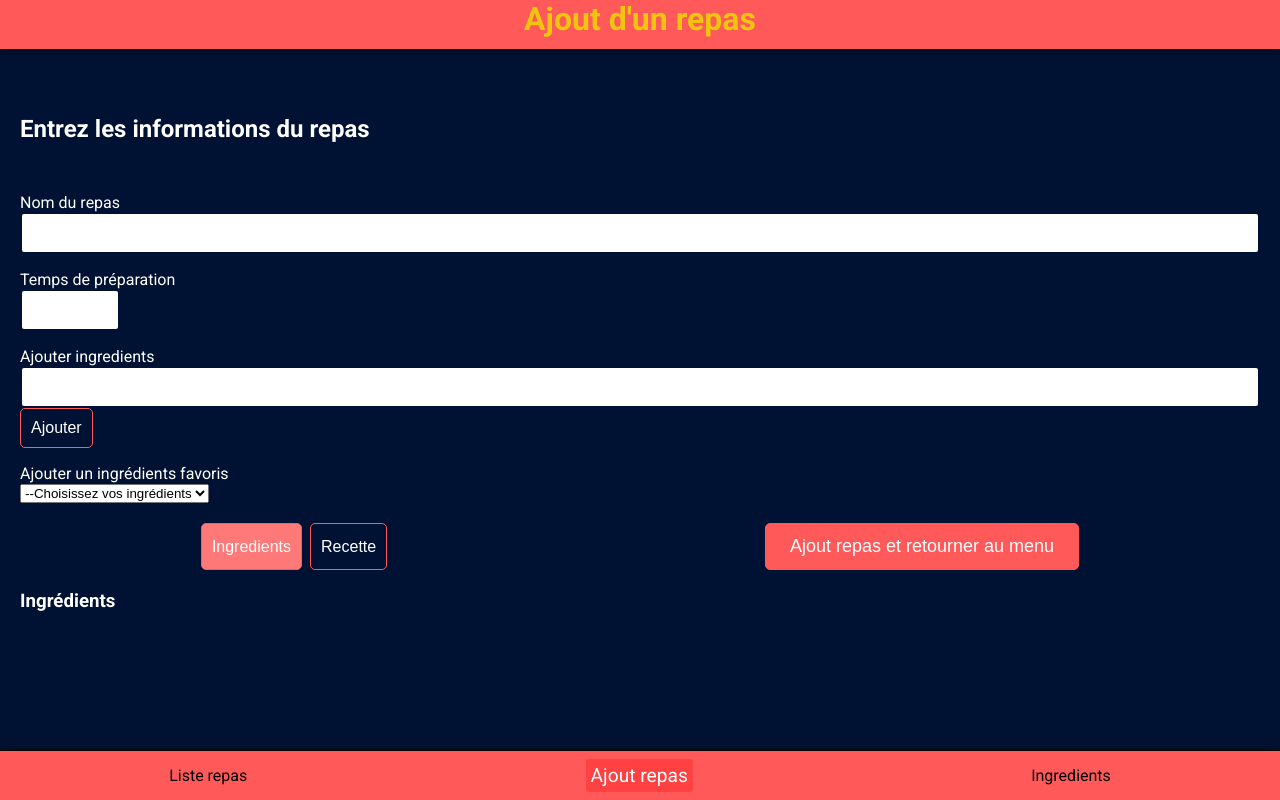
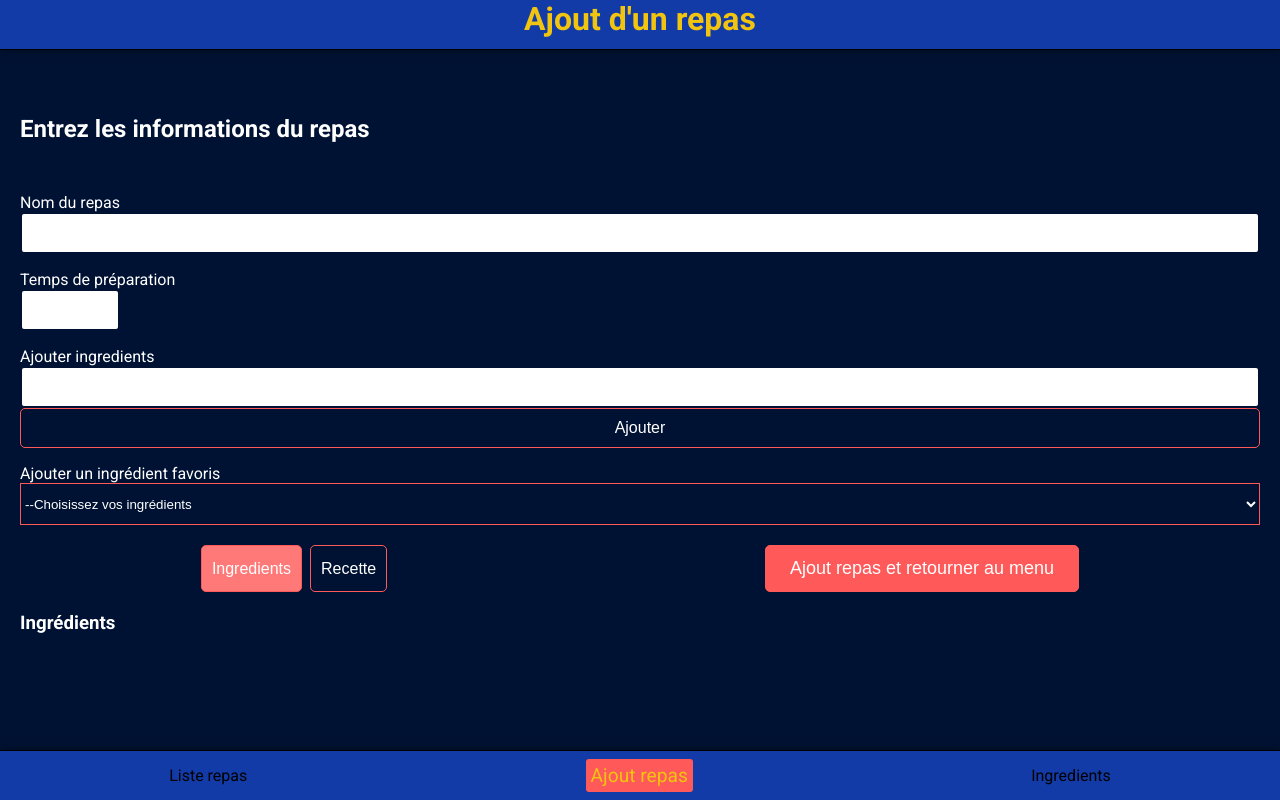
Before and after one commit to Coucodeur/keskonmange, a React (Vite) app: page /addmeal in a window 1280 px wide. Built offline with nearby package versions, Linux system fonts and the light colour scheme.

Commit message:
fix lot of features of accesibility

```diff
--- a/src/components/header/Header.scss
+++ b/src/components/header/Header.scss
@@ -5,8 +5,8 @@
   // background-color: rgb(243, 173, 171);
 
   //! NEW STYLE
-  background-color: $secondary-color;
+  background-color: $blue1;
   border-bottom: 1px solid black;
   box-shadow: 0 0 10px 0 rgba(0, 0, 0, 0.5);
-  color: #F1C40F;
+  color: $yellow1;
 }
--- a/src/components/mealcard/Mealcard.jsx
+++ b/src/components/mealcard/Mealcard.jsx
@@ -53,7 +53,7 @@ const Mealcard = ({
         <p>{formatedDate}</p>
       </div>
       <Link className="cta-details" to={`/meal/${id}`}>
-        Détails
+        Modifier
       </Link>
       <button className="cta-miam" onClick={() => action(id)}>
         MIAM
--- a/src/components/nav/nav.scss
+++ b/src/components/nav/nav.scss
@@ -5,7 +5,7 @@
   // background-color: rgb(243, 173, 171);
 
   //! NEW STYLE
-  background-color: $secondary-color;
+  background-color: $blue1;
 
   border-top: 1px solid black;
   box-shadow: 0 0 10px 0 rgba(0, 0, 0, 0.5);
--- a/src/pages/addmeal/Addmeal.jsx
+++ b/src/pages/addmeal/Addmeal.jsx
@@ -122,11 +122,13 @@ const Addmeal = () => {
             onChange={(e) => setNewIngredientName(e.target.value)}
             type="text"
             name="ingredient-name-input"
+            required
           />
-          <input type="submit" value="Ajouter" />
+          <input type="submit" className="addIngredientOnFly" value="Ajouter" />
         </form>
-        <div>Ajouter un ingrédients favoris</div>
+        <div>Ajouter un ingrédient favoris</div>
         <select
+          className="ingredient-list-select"
           name="ingredient-list"
           id="ingredient-list-select"
           onChange={(e) => handleAddIngredient(e.target.value)}
@@ -140,6 +142,7 @@ const Addmeal = () => {
                     key={ingredient.id}
                     value={ingredient.value}
                     name={ingredient.name}
+                    className="ingredient-list-option"
                   >
                     {ingredient.name}
                   </option>
--- a/src/pages/addmeal/Addmeal.scss
+++ b/src/pages/addmeal/Addmeal.scss
@@ -7,8 +7,22 @@
     h2 {
         margin: 50px auto;
     }
+    .addIngredientOnFly{
+        width: 100%;
+    }
     .ingredient-gest-container {
         margin: 20px 0;
+    }
+    .ingredient-list-select{
+        border: 1px solid $secondary-color;
+            width: 100%;
+            height: 42px;
+            background-color: transparent;
+            color: $white;
+    }
+    .ingredient-list-option{
+        color: $black;
+        background-color: $secondary-color;
     }
     .action-container {
         margin: 20px 0 20px 0;
--- a/src/pages/mealdetail/Mealdetail.jsx
+++ b/src/pages/mealdetail/Mealdetail.jsx
@@ -97,7 +97,7 @@ const Mealdetail = () => {
       <Header title="Détail du repas" />
       <div className="meal-detail-page content">
         <button className="cta" onClick={handleUpdateRecette}>
-          Mettre à jour et retourner au menu
+          Mettre à jour et retourner à la liste
         </button>
         <div className="recap-container-detail-page">
           <h2 className="meal-name">{mealName}</h2>
@@ -109,25 +109,34 @@ const Mealdetail = () => {
           <form onSubmit={(e) => handleAddIngredientName(e)}>
             <div>Ajouter ingredients</div>
             <input required type="text" name="add-ingredient-name-input" />
-            <input type="submit" value="Ajouter" />
+            <input type="submit" className="subAddIngredient" value="Ajouter" />
           </form>
+          <div>
             <div>Ajouter un ingrédients favoris</div>
             <select
+              className="ingredient-list-select"
               name="ingredient-list"
               id="ingredient-list-select"
               onChange={(e) => handleAddIngredient(e.target.value)}
             >
-            <option value="">--Choisissez vos ingrédients</option>
+              <option className="ingredient-list-option" value="">
+                --Choisissez vos ingrédients
+              </option>
               {ingredientsList
                 ? ingredientsList
                     .sort((a, b) => a.name.localeCompare(b.name))
                     .map((ingredient) => (
-                    <option key={ingredient.id} value={ingredient.value}>
+                      <option
+                        className="ingredient-list-option"
+                        key={ingredient.id}
+                        value={ingredient.value}
+                      >
                         {ingredient.name}
                       </option>
                     ))
                 : null}
             </select>
+          </div>
         </div>
         {/* afficahge des ingredients */}
         <div className="ingredient-container-detail-page">
--- a/src/pages/mealdetail/Mealdetail.scss
+++ b/src/pages/mealdetail/Mealdetail.scss
@@ -15,6 +15,23 @@
     }
     .ingredient-gest-container {
         margin: 20px 0;
+        display: flex;
+        flex-direction: column;
+        gap: 15px;
+        .subAddIngredient{
+            width: 100%;
+        }
+        .ingredient-list-select{
+            border: 1px solid $secondary-color;
+            width: 100%;
+            height: 42px;
+            background-color: transparent;
+            color: $white;
+        }
+        .ingredient-list-option{
+            color: $black;
+            background-color: $secondary-color;
+        }
     }
     .ingredient-container-detail-page {
         margin: 15px 5px;
--- a/src/style/variables.scss
+++ b/src/style/variables.scss
@@ -1,5 +1,7 @@
 // colors :
 $primary-color: #001233;
+$blue1: #133ba8;
+$yellow1: #F1C40F;
 $secondary-color: #ff5959;
 $tertiary-color: #CAC0B3;
 $black: #000000;
@@ -13,11 +15,11 @@ $bar-height: 50px;
 // elements :
 //links for navbar
 %active-link {
-  background-color: #ff000044;
+  background-color: $secondary-color;
     font-size: 1.2rem;
     padding: 5px;
     border-radius: 3px;
-    color: white;
+    color: $yellow1;
 }
 
 %button-normal {
```
Lines whose indentation alone changed are shown as unchanged.
